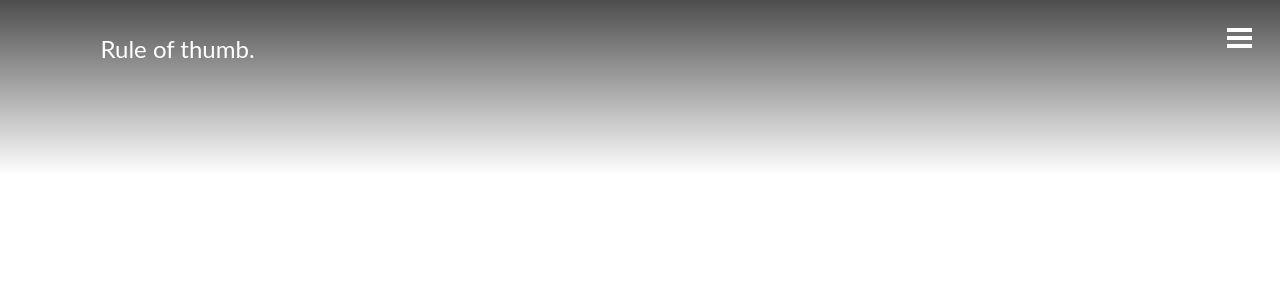
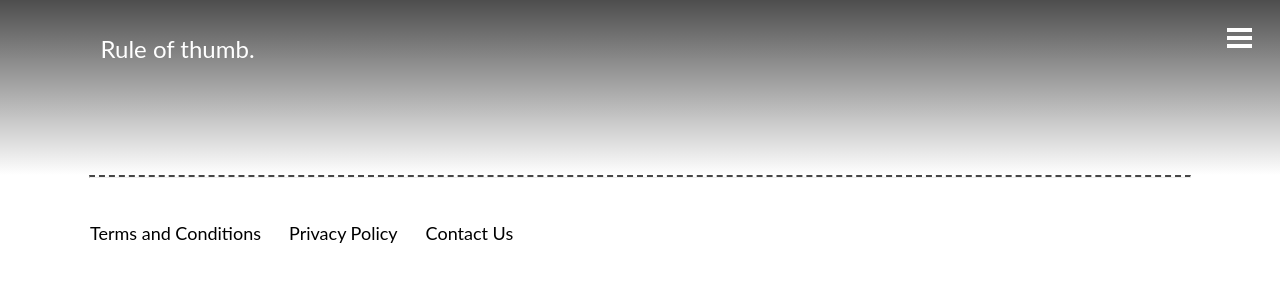
Before and after one commit to fxisco/zemoga-ui-test, a Vue app: page / in a window 1280 px wide. Shown: the top 300 px of the page. Built offline with nearby package versions, Linux system fonts and the light colour scheme.

Commit message:
feat: add footer links

```diff
--- a/src/App.vue
+++ b/src/App.vue
@@ -1,10 +1,12 @@
 <script>
 import Header from './components/Header.vue'
+import Footer from './components/Footer.vue'
 
 export default {
   name: 'App',
   components: {
-    Header
+    Header,
+    Footer
   }
 }
 
@@ -13,9 +15,31 @@ export default {
 <template>
   <div>
     <Header />
+    <div class="content">
+      <hr class="separator" />
+    </div>
+    <div class="content">
+      <Footer />
+    </div>
   </div>
 </template>
 
 <style lang="scss">
+.content {
+  padding-left: 0.75rem;
+  padding-right: 0.75rem;
+}
 
+.separator {
+  border-top: 2px dashed rgba(70, 70, 70, 1);
+  margin: 0 auto;
+  max-width: 68.75rem;
+}
+
+@media (min-width: 768px) {
+  .content {
+    padding-left: 1.313rem;
+    padding-right: 1.313rem;
+  }
+}
 </style>
--- /dev/null
+++ b/src/components/Footer.vue
@@ -0,0 +1,68 @@
+<script>
+export default {
+  name: 'Footer'
+}
+</script>
+
+<template>
+  <footer class="footer__container">
+    <ul class="footer__list">
+      <li><a>Terms and Conditions</a></li>
+      <li><a>Privacy Policy</a></li>
+      <li><a>Contact Us</a></li>
+    </ul>
+  </footer>
+</template>
+
+<style lang="scss">
+.footer {
+  &__container {
+    height: 6.781rem;
+    max-width: 68.75rem;
+    margin: 0 auto;
+    margin-bottom: 2.156rem;
+    position: relative;
+  }
+
+  &__list {
+    display: flex;
+    flex-direction: column;
+    gap: 1.313rem;
+    padding-top: 1.094rem;
+  }
+
+  &__list > li > a {
+    cursor: pointer;
+  }
+}
+
+@media (min-width: 768px) {
+  .footer {
+    &__container {
+      display: flex;
+      flex-direction: column;
+      height: 4.563rem;
+      justify-content: end;
+      margin-bottom: 2.813rem;
+    }
+
+    &__list {
+      flex-direction: row;
+      gap: 1.75rem;
+      padding: 0;
+    }
+
+    &__list > li {
+      line-height: 2.25rem;
+      font-size: 1.125rem;
+    }
+  }
+}
+@media (min-width: 1440px) {
+  .footer {
+    &__list {
+      gap: 2.25rem;
+    }
+  }
+}
+</style>
```
